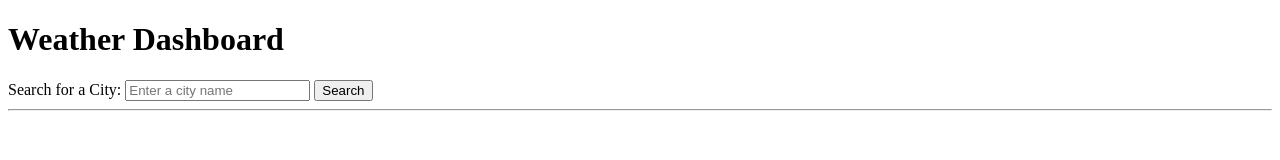
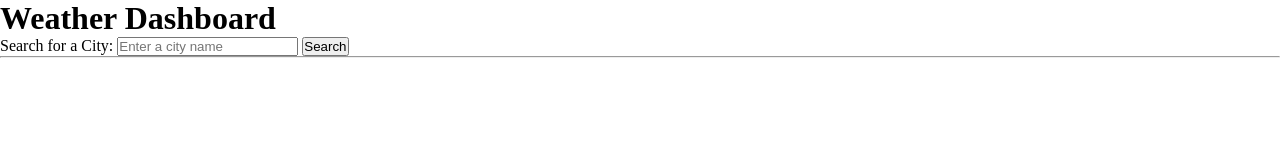
Before and after one commit to sickcurse/WeatherDash, a plain HTML site: page index.html in a window 1280 px wide. Drawn offline with nearby package versions, Linux system fonts and the light colour scheme; a web font is replaced by a local one.

Commit message:
building css file

```diff
--- a/styles/jass.css
+++ b/styles/jass.css
@@ -0,0 +1,11 @@
+*,
+*::before,
+*::after {
+  box-sizing: border-box;
+  margin: 0;
+  padding: 0;
+}
+
+fruwofbwiobfoiuwboufwofwwojf
+fwjnbrfwiobniorwnbfor
+frnwjrjwbfrowbforwb
```
Also changed, not shown: index.html (+1 -0 lines).
